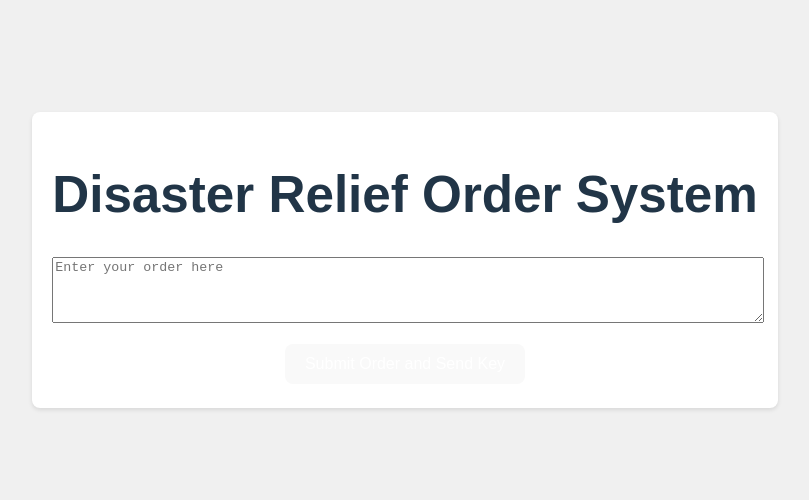
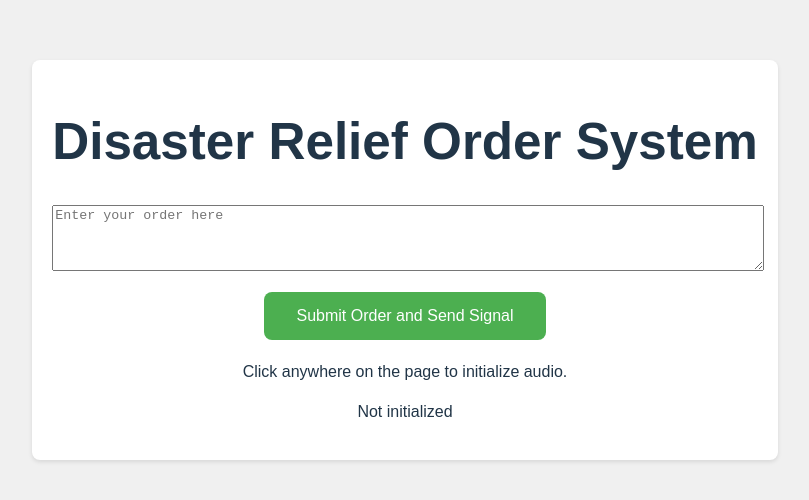
Before and after one commit to univault-org/disaster-relief-satellite-hub, a React (Vite) app in the folder client/: page / in a window 1280 px wide. Shown: the part 160-660 px from the top of the page, without its empty margins (235-1044 px from the left). Built offline with nearby package versions, Linux system fonts and the light colour scheme.

Commit message:
test remote client

```diff
--- a/client/src/App.jsx
+++ b/client/src/App.jsx
@@ -4,50 +4,80 @@ import './App.css'
 function App() {
   const [order, setOrder] = useState('')
   const [audioContext, setAudioContext] = useState(null)
+  const [audioStatus, setAudioStatus] = useState('Not initialized')
 
   useEffect(() => {
-    setAudioContext(new (window.AudioContext || window.webkitAudioContext)())
-  }, [])
-
-  const generateUltrasonicSignal = (message) => {
-    if (!audioContext) return;
-
-    const encoder = new TextEncoder();
-    const data = encoder.encode(message);
-    const bits = [];
-    for (let byte of data) {
-      for (let i = 0; i < 8; i++) {
-        bits.push((byte & (1 << i)) !== 0);
+    const initAudio = () => {
+      if (!audioContext) {
+        try {
+          const newAudioContext = new (window.AudioContext || window.webkitAudioContext)()
+          setAudioContext(newAudioContext)
+          setAudioStatus('Initialized')
+        } catch (error) {
+          console.error('Failed to initialize audio context:', error)
+          setAudioStatus('Initialization failed')
+        }
       }
     }
 
-    const sampleRate = 48000;
-    const f0 = 15000;
-    const df = 1000;
-    const samplesPerFrame = 480;
+    document.addEventListener('click', initAudio, { once: true })
 
-    const buffer = audioContext.createBuffer(1, bits.length * samplesPerFrame, sampleRate);
-    const channel = buffer.getChannelData(0);
+    return () => {
+      document.removeEventListener('click', initAudio)
+    }
+  }, [audioContext])
 
-    bits.forEach((bit, index) => {
-      const frequency = bit ? f0 + df : f0;
-      for (let i = 0; i < samplesPerFrame; i++) {
-        const t = i / sampleRate;
-        channel[index * samplesPerFrame + i] = Math.sin(2 * Math.PI * frequency * t);
+  const generateUltrasonicSignal = (message) => {
+    if (!audioContext) {
+      setAudioStatus('Audio context not initialized')
+      return
+    }
+
+    try {
+      const encoder = new TextEncoder()
+      const data = encoder.encode(message)
+      const bits = []
+      for (let byte of data) {
+        for (let i = 0; i < 8; i++) {
+          bits.push((byte & (1 << i)) !== 0)
+        }
       }
-    });
 
-    const source = audioContext.createBufferSource();
-    source.buffer = buffer;
-    source.connect(audioContext.destination);
-    source.start();
-  };
+      const sampleRate = 48000
+      const f0 = 15000
+      const df = 1000
+      const samplesPerFrame = 480
+
+      const buffer = audioContext.createBuffer(1, bits.length * samplesPerFrame, sampleRate)
+      const channel = buffer.getChannelData(0)
+
+      bits.forEach((bit, index) => {
+        const frequency = bit ? f0 + df : f0
+        for (let i = 0; i < samplesPerFrame; i++) {
+          const t = i / sampleRate
+          channel[index * samplesPerFrame + i] = Math.sin(2 * Math.PI * frequency * t)
+        }
+      })
+
+      const source = audioContext.createBufferSource()
+      source.buffer = buffer
+      source.connect(audioContext.destination)
+      source.start()
+    } catch (error) {
+      console.error('Failed to generate ultrasonic signal:', error)
+      setAudioStatus('Signal generation failed')
+    }
+  }
 
   const handleSubmit = (e) => {
-    e.preventDefault();
-    console.log('Order submitted:', order);
+    e.preventDefault()
+    if (!audioContext) {
+      alert('Please click anywhere on the page to initialize audio before submitting.')
+      return
+    }
+    console.log('Order submitted:', order)
     const message = "TEST:" + order; // Prepend "TEST:" to the order
-    generateUltrasonicSignal(message);
+    generateUltrasonicSignal(message)
   }
 
   return (
@@ -62,8 +92,27 @@ function App() {
           cols="50"
         />
         <br />
-        <button type="submit">Submit Order and Send Key</button>
+        <button type="submit" style={{
+          backgroundColor: '#4CAF50',
+          border: 'none',
+          color: 'white',
+          padding: '15px 32px',
+          textAlign: 'center',
+          textDecoration: 'none',
+          display: 'inline-block',
+          fontSize: '16px',
+          margin: '4px 2px',
+          cursor: 'pointer'
+        }}>
+          Submit Order and Send Signal
+        </button>
       </form>
+      {!audioContext && (
+        <p>Click anywhere on the page to initialize audio.</p>
+      )}
+      {audioStatus !== 'Initialized' && (
+        <p>{audioStatus}</p>
+      )}
     </div>
   )
 }
```
